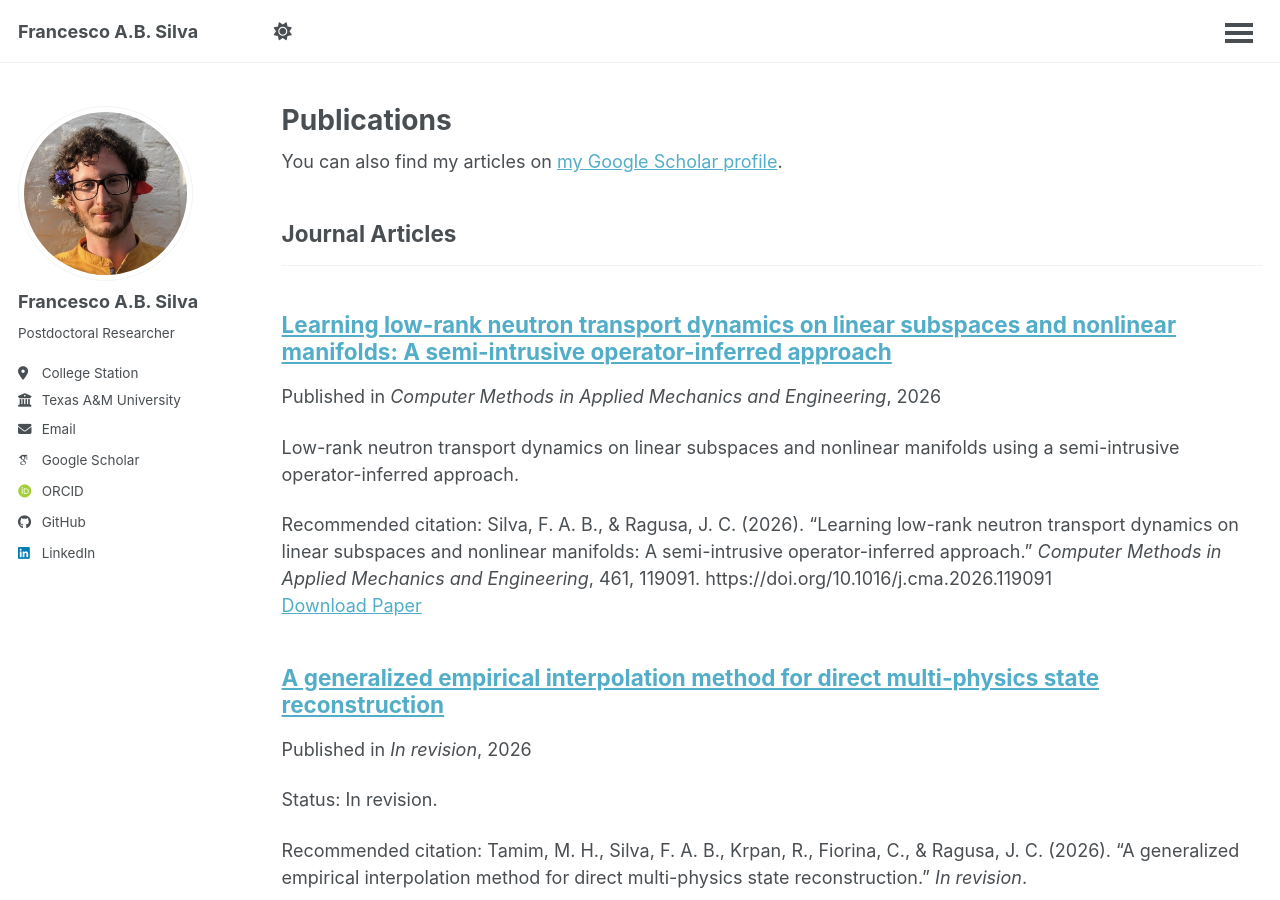
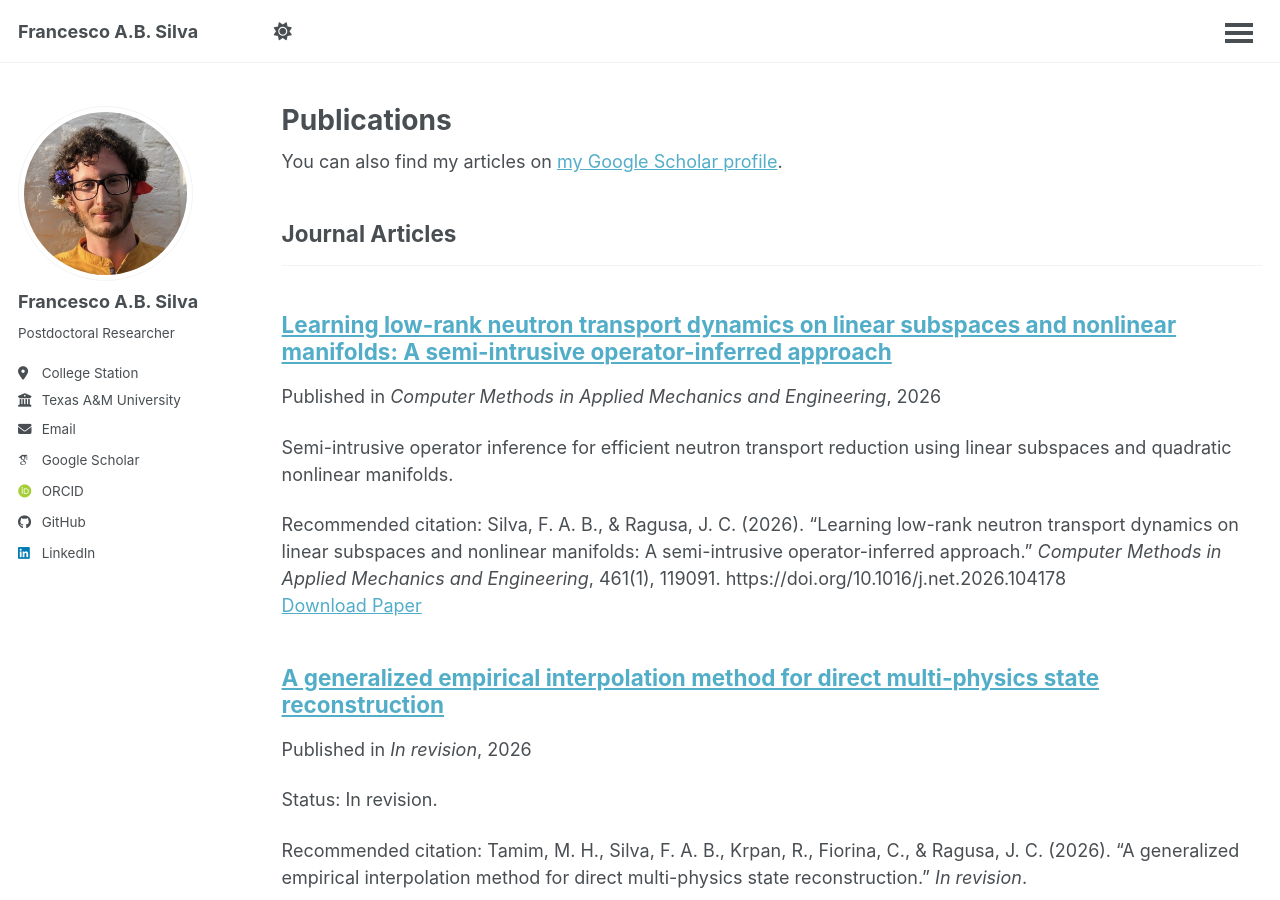
Before and after one commit to FrancescoSilva/francescosilva.github.io, a Jekyll site: the page built from _pages/publications.html, in a window 1280 px wide and 900 px high. Built offline with Jekyll 4.4.1, drawn with Linux system fonts in a browser that asks for light colours; some web fonts are replaced.

Commit message:
Update publication details for neutron transport paper

```diff
--- a/_publications/2026-03-04-learning-low-rank-neutron-transport-dynamics-on-linear-and-nonlinear-manifolds-a-data-driven-semi-intrusive-approach.md
+++ b/_publications/2026-03-04-learning-low-rank-neutron-transport-dynamics-on-linear-and-nonlinear-manifolds-a-data-driven-semi-intrusive-approach.md
@@ -2,11 +2,13 @@
 title: "Learning low-rank neutron transport dynamics on linear subspaces and nonlinear manifolds: A semi-intrusive operator-inferred approach"
 collection: publications
 category: manuscripts
-permalink: /publication/2026-03-04-learning-low-rank-neutron-transport-dynamics-on-linear-and-nonlinear-manifolds-a-data-driven-semi-intrusive-approach
-excerpt: 'Low-rank neutron transport dynamics on linear subspaces and nonlinear manifolds using a semi-intrusive operator-inferred approach.'
+permalink: /publication/2026-11-1-learning-low-rank-neutron-transport-dynamics-on-linear-and-nonlinear-manifolds-a-semi-intrusive-operator-inferred-approach
+excerpt: 'Semi-intrusive operator inference for efficient neutron transport reduction using linear subspaces and quadratic nonlinear manifolds.'
 date: 2026-11-01
 venue: "Computer Methods in Applied Mechanics and Engineering"
-paperurl: "https://doi.org/10.1016/j.cma.2026.119091"
-doi: "10.1016/j.cma.2026.119091"
-citation: 'Silva, F. A. B., & Ragusa, J. C. (2026). “Learning low-rank neutron transport dynamics on linear subspaces and nonlinear manifolds: A semi-intrusive operator-inferred approach.” <i>Computer Methods in Applied Mechanics and Engineering</i>, 461, 119091. https://doi.org/10.1016/j.cma.2026.119091'
+paperurl: "https://doi.org/10.1016/j.net.2026.104178"
+doi: "0.1016/j.net.2026.104178"
+citation: 'Silva, F. A. B., & Ragusa, J. C. (2026). “Learning low-rank neutron transport dynamics on linear subspaces and nonlinear manifolds: A semi-intrusive operator-inferred approach.” <i>Computer Methods in Applied Mechanics and Engineering</i>, 461(1), 119091. https://doi.org/10.1016/j.net.2026.104178'
 ---
+
+- Paper / DOI link: https://doi.org/10.1016/j.net.2026.104178
```
